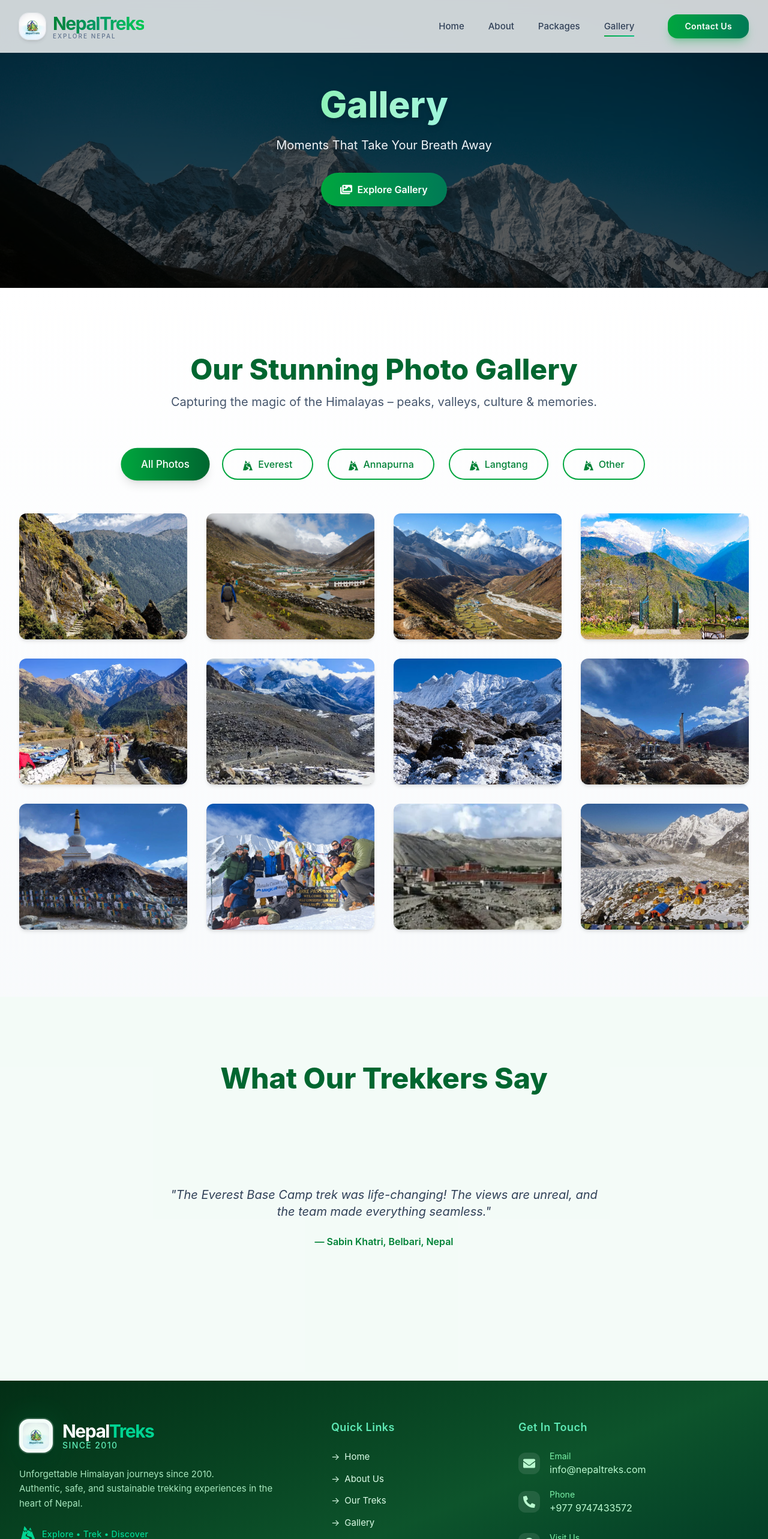
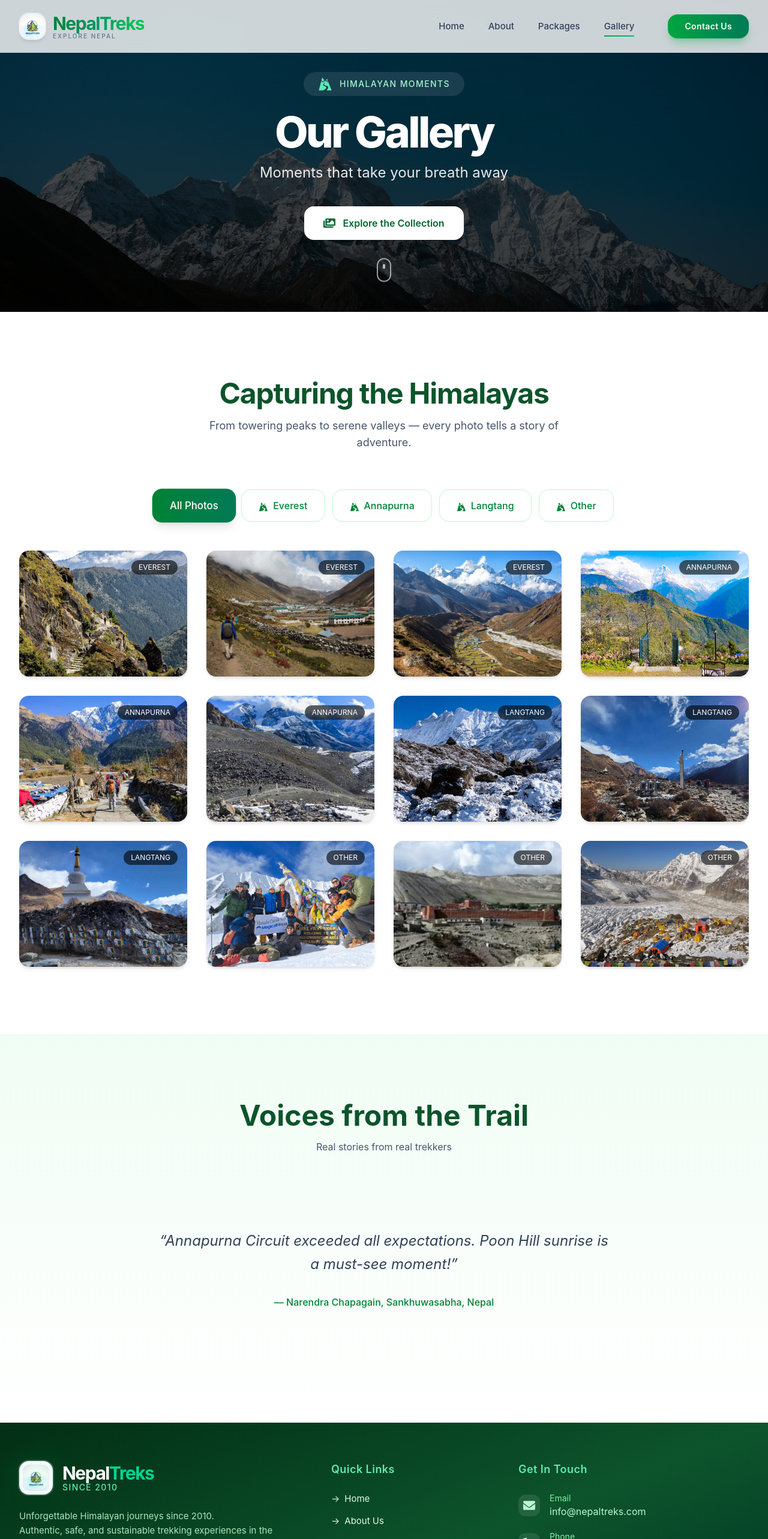
Before and after one commit to sabin-khatri/trekking_web, a React (Vite) app: page /gallery in a window 1280 px wide. Shown: the top 2566 px of the page at 60% size. Built offline with nearby package versions, Linux system fonts and the light colour scheme.

Commit message:
updated code

```diff
--- a/src/pages/Gallery.jsx
+++ b/src/pages/Gallery.jsx
@@ -1,17 +1,15 @@
-/* eslint-disable react-hooks/immutability */
 // src/pages/Gallery.jsx
-import { useState, useEffect } from 'react';
+import { useState, useEffect, useCallback } from 'react';
 import { galleryData } from '../data/galleryData';
 import React from 'react';
 
-// Icons from react-icons
+// Icons
 import {
   FaChevronLeft,
   FaChevronRight,
   FaTimes,
   FaImages
 } from 'react-icons/fa';
-
 import { GiMountainRoad } from 'react-icons/gi';
 
 export default function Gallery() {
@@ -30,7 +28,7 @@ export default function Gallery() {
           }
         });
       },
-      { threshold: 0.1 }
+      { threshold: 0.15 }
     );
 
     document.querySelectorAll('.animate-on-scroll').forEach((el) => observer.observe(el));
@@ -42,7 +40,7 @@ export default function Gallery() {
   useEffect(() => {
     const interval = setInterval(() => {
       setCurrentTestimonial((prev) => (prev + 1) % 4);
-    }, 6000);
+    }, 5000);
 
     return () => clearInterval(interval);
   }, []);
@@ -56,106 +54,115 @@ export default function Gallery() {
     }
   }, [currentFilter]);
 
+  // Keyboard navigation for lightbox (Fixed with useCallback)
+  const closeModal = useCallback(() => {
+    setSelectedImageIndex(null);
+    document.body.style.overflow = '';
+  }, []);
+
+  const prevImage = useCallback(() => {
+    setSelectedImageIndex((prev) =>
+      prev === 0 ? filteredData.length - 1 : prev - 1
+    );
+  }, [filteredData.length]);
+
+  const nextImage = useCallback(() => {
+    setSelectedImageIndex((prev) =>
+      prev === filteredData.length - 1 ? 0 : prev + 1
+    );
+  }, [filteredData.length]);
+
+  useEffect(() => {
+    const handleKeyDown = (e) => {
+      if (selectedImageIndex === null) return;
+      if (e.key === 'Escape') closeModal();
+      if (e.key === 'ArrowLeft') prevImage();
+      if (e.key === 'ArrowRight') nextImage();
+    };
+
+    window.addEventListener('keydown', handleKeyDown);
+    return () => window.removeEventListener('keydown', handleKeyDown);
+  }, [selectedImageIndex, closeModal, prevImage, nextImage]);
+
   const openModal = (index) => {
     setSelectedImageIndex(index);
     document.body.style.overflow = 'hidden';
-  };
-
-  const closeModal = () => {
-    setSelectedImageIndex(null);
-    document.body.style.overflow = '';
-  };
-
-  const prevImage = () => {
-    setSelectedImageIndex((prev) =>
-      prev === 0 ? filteredData.length - 1 : prev - 1
-    );
-  };
-
-  const nextImage = () => {
-    setSelectedImageIndex((prev) =>
-      prev === filteredData.length - 1 ? 0 : prev + 1
-    );
   };
 
   const selectedImage = selectedImageIndex !== null ? filteredData[selectedImageIndex] : null;
 
   return (
     <div className="min-h-screen bg-slate-50">
-
+      {/* Hero Header - Same as before (kept clean) */}
       <header
-        className="relative min-h-[50vh] sm:min-h-[60vh] flex items-center justify-center text-center text-white overflow-hidden"
+        className="relative min-h-[55vh] sm:min-h-[65vh] flex items-center justify-center text-center overflow-hidden"
         style={{
-          backgroundImage: `url('src/assets/img/gallery.avif')`,
+          backgroundImage: `url('/src/assets/img/gallery.avif')`,
           backgroundSize: 'cover',
           backgroundPosition: 'center',
-          backgroundRepeat: 'no-repeat',
+          backgroundAttachment: 'fixed',
         }}
       >
-        <div className="absolute inset-0 bg-black/65" />
+        <div className="absolute inset-0 bg-gradient-to-b from-black/60 via-black/70 to-black/80" />
 
-        <div className="relative z-10 px-5 sm:px-8 max-w-4xl mx-auto">
-          <h1
-            className="
-              text-3xl sm:text-4xl md:text-5xl lg:text-6xl font-extrabold
-              bg-gradient-to-r from-green-300 via-emerald-200 to-teal-200 bg-clip-text text-transparent
-              leading-tight drop-shadow-lg animate-on-scroll
-            "
-          >
-            Gallery
+        <div className="relative z-10 px-6 max-w-5xl mx-auto">
+          <div className="inline-flex items-center gap-3 bg-white/10 backdrop-blur-md px-6 py-2 rounded-full mb-6">
+            <GiMountainRoad className="text-2xl text-emerald-300" />
+            <span className="text-emerald-200 text-sm font-medium tracking-widest">HIMALAYAN MOMENTS</span>
+          </div>
+
+          <h1 className="text-5xl sm:text-6xl md:text-7xl font-extrabold tracking-tighter text-white animate-on-scroll">
+            Our Gallery
           </h1>
-          <p
-            className="mt-3 sm:mt-4 text-base sm:text-lg md:text-xl max-w-3xl mx-auto text-slate-100 animate-on-scroll"
-            style={{ animationDelay: '0.2s' }}
-          >
-            Moments That Take Your Breath Away
+          <p className="mt-4 text-xl sm:text-2xl text-white/90 max-w-2xl mx-auto animate-on-scroll" style={{ animationDelay: '0.2s' }}>
+            Moments that take your breath away
           </p>
+
           <a
             href="#gallery"
-            className="
-              mt-6 sm:mt-8 inline-flex items-center gap-2
-              bg-gradient-to-r from-green-600 to-emerald-700
-              hover:from-green-700 hover:to-emerald-800
-              text-white px-6 sm:px-8 py-3 sm:py-4 rounded-full font-semibold text-sm sm:text-base
-              transition-all duration-300 hover:scale-105 hover:shadow-xl shadow-md
-              animate-on-scroll
-            "
+            className="mt-10 inline-flex items-center gap-3 bg-white text-green-800 hover:bg-emerald-50 px-8 py-4 rounded-2xl font-semibold text-base transition-all hover:scale-105 shadow-xl"
             style={{ animationDelay: '0.4s' }}
           >
-            <FaImages className="text-lg sm:text-xl" />
-            Explore Gallery
+            <FaImages className="text-xl" />
+            Explore the Collection
           </a>
+        </div>
+
+        <div className="absolute bottom-10 left-1/2 -translate-x-1/2 animate-bounce">
+          <div className="w-6 h-10 border-2 border-white/60 rounded-full flex justify-center">
+            <div className="w-1 h-2 bg-white/70 rounded-full mt-2 animate-scroll-down" />
+          </div>
         </div>
       </header>
 
-
-      <section id="gallery" className="py-16 md:py-20 lg:py-28 bg-gradient-to-b from-white to-slate-50">
-        <div className="max-w-7xl mx-auto px-5 sm:px-6 lg:px-8">
-          <div className="text-center mb-12 md:mb-16 animate-on-scroll">
-            <h2 className="text-3xl sm:text-4xl md:text-5xl font-extrabold text-green-800 mb-4">
-              Our Stunning Photo Gallery
+      {/* Gallery Section - Same beautiful design */}
+      <section id="gallery" className="py-20 lg:py-28 bg-white">
+        <div className="max-w-7xl mx-auto px-6 lg:px-8">
+          <div className="text-center mb-16">
+            <h2 className="text-4xl sm:text-5xl font-bold text-green-900 tracking-tight animate-on-scroll">
+              Capturing the Himalayas
             </h2>
-            <p className="text-base sm:text-lg md:text-xl text-slate-600 max-w-3xl mx-auto">
-              Capturing the magic of the Himalayas – peaks, valleys, culture & memories.
+            <p className="mt-4 text-lg text-slate-600 max-w-2xl mx-auto">
+              From towering peaks to serene valleys — every photo tells a story of adventure.
             </p>
           </div>
 
           {/* Filter Buttons */}
-          <div className="flex flex-wrap justify-center gap-3 sm:gap-4 md:gap-6 mb-10 md:mb-14">
+          <div className="flex flex-wrap justify-center gap-3 mb-12">
             {['all', 'everest', 'annapurna', 'langtang', 'other'].map((cat) => (
               <button
                 key={cat}
                 onClick={() => setCurrentFilter(cat)}
                 className={`
-                  px-6 sm:px-8 py-3 rounded-full font-medium text-sm sm:text-base transition-all duration-300
+                  px-7 py-3.5 rounded-2xl font-medium transition-all duration-300 text-sm sm:text-base
                   ${currentFilter === cat
-                    ? 'bg-gradient-to-r from-green-600 to-green-800 text-white shadow-lg scale-105'
-                    : 'border-2 border-green-600 text-green-700 hover:bg-gradient-to-r hover:from-green-600 hover:to-green-800 hover:text-white hover:scale-105'}
+                    ? 'bg-gradient-to-r from-green-700 to-emerald-700 text-white shadow-lg scale-105'
+                    : 'bg-white border border-green-200 text-green-700 hover:border-green-600 hover:text-green-800 hover:shadow-md'}
                 `}
               >
                 {cat === 'all' ? 'All Photos' : (
                   <>
-                    <GiMountainRoad className="inline mr-2 text-base sm:text-lg" />
+                    <GiMountainRoad className="inline mr-2" />
                     {cat.charAt(0).toUpperCase() + cat.slice(1)}
                   </>
                 )}
@@ -164,13 +171,13 @@ export default function Gallery() {
           </div>
 
           {/* Gallery Grid */}
-          <div className="grid grid-cols-1 sm:grid-cols-2 lg:grid-cols-3 xl:grid-cols-4 gap-5 sm:gap-6 md:gap-8">
+          <div className="grid grid-cols-1 sm:grid-cols-2 lg:grid-cols-3 xl:grid-cols-4 gap-6 md:gap-8">
             {filteredData.map((item, index) => (
               <div
                 key={index}
-                className="group relative overflow-hidden rounded-xl shadow-md cursor-pointer animate-on-scroll hover:shadow-xl transition-all duration-300"
-                style={{ animationDelay: `${index * 60}ms` }}
                 onClick={() => openModal(index)}
+                className="group relative overflow-hidden rounded-2xl shadow-md cursor-pointer hover:shadow-2xl transition-all duration-500 animate-on-scroll"
+                style={{ animationDelay: `${index * 50}ms` }}
               >
                 <div className="aspect-[4/3] overflow-hidden">
                   <img
@@ -180,13 +187,14 @@ export default function Gallery() {
                     loading="lazy"
                   />
                 </div>
-                <div className="absolute inset-0 bg-gradient-to-t from-black/70 via-black/10 to-transparent opacity-0 group-hover:opacity-100 transition-opacity duration-400 flex flex-col justify-end p-4 sm:p-5">
-                  <h3 className="text-white text-base sm:text-lg font-semibold line-clamp-1">
-                    {item.alt}
-                  </h3>
-                  <p className="text-gray-200 text-xs sm:text-sm mt-1 line-clamp-2">
-                    {item.description}
-                  </p>
+
+                <div className="absolute inset-0 bg-gradient-to-t from-black/80 via-black/30 to-transparent opacity-0 group-hover:opacity-100 transition-all duration-300 flex flex-col justify-end p-6">
+                  <h3 className="text-white text-lg font-semibold line-clamp-1">{item.alt}</h3>
+                  <p className="text-white/80 text-sm mt-1.5 line-clamp-2">{item.description}</p>
+                </div>
+
+                <div className="absolute top-4 right-4 bg-black/60 text-white text-xs px-3 py-1 rounded-full backdrop-blur-sm">
+                  {item.category === 'all' ? 'Himalaya' : item.category.toUpperCase()}
                 </div>
               </div>
             ))}
@@ -194,78 +202,80 @@ export default function Gallery() {
         </div>
       </section>
 
-      {/* Testimonials */}
-      <section className="py-16 md:py-20 lg:py-28 bg-green-50/50">
-        <div className="max-w-7xl mx-auto px-5 sm:px-6 lg:px-8 text-center">
-          <h2 className="text-3xl sm:text-4xl md:text-5xl font-extrabold text-green-800 mb-10 md:mb-12 animate-on-scroll">
-            What Our Trekkers Say
+      {/* Testimonials Section - Same */}
+      <section className="py-20 lg:py-28 bg-gradient-to-b from-green-50 to-white">
+        <div className="max-w-5xl mx-auto px-6 text-center">
+          <h2 className="text-4xl sm:text-5xl font-bold text-green-900 mb-4 animate-on-scroll">
+            Voices from the Trail
           </h2>
+          <p className="text-slate-600 mb-12">Real stories from real trekkers</p>
 
-          <div className="relative max-w-4xl mx-auto h-64 sm:h-72 md:h-80 overflow-hidden px-4">
+          <div className="relative h-80 sm:h-72 mx-auto">
             {[
               { text: "The Everest Base Camp trek was life-changing! The views are unreal, and the team made everything seamless.", author: "Sabin Khatri, Belbari, Nepal" },
               { text: "Annapurna Circuit exceeded all expectations. Poon Hill sunrise is a must-see moment!", author: "Narendra Chapagain, Sankhuwasabha, Nepal" },
               { text: "Langtang Valley felt like a hidden gem – peaceful, beautiful, and authentic Nepal.", author: "Suman Parajuli, Chatara, Nepal" },
               { text: "Manaslu & Upper Mustang were the adventure of a lifetime – remote and incredibly rewarding.", author: "Sulok Pokhrel, Khorsane, Nepal" },
-            ].map((t, i) => (
+            ].map((testimonial, i) => (
               <div
                 key={i}
-                className={`absolute inset-0 flex flex-col justify-center items-center transition-opacity duration-1000 ${
-                  i === currentTestimonial ? 'opacity-100' : 'opacity-0 pointer-events-none'
-                }`}
+                className={`absolute inset-0 transition-all duration-700 flex flex-col justify-center items-center px-6
+                  ${i === currentTestimonial ? 'opacity-100 scale-100' : 'opacity-0 scale-95 pointer-events-none'}`}
               >
-                <p className="text-base sm:text-lg md:text-xl italic text-slate-700 max-w-3xl px-4">
-                  "{t.text}"
-                </p>
-                <span className="mt-6 font-semibold text-green-700 text-sm sm:text-base">
-                  — {t.author}
-                </span>
+                <div className="max-w-3xl">
+                  <p className="text-xl sm:text-2xl italic leading-relaxed text-slate-700">
+                    “{testimonial.text}”
+                  </p>
+                  <div className="mt-8 text-green-700 font-medium">
+                    — {testimonial.author}
+                  </div>
+                </div>
               </div>
             ))}
           </div>
         </div>
       </section>
 
-
-      {selectedImageIndex !== null && (
+      {/* Lightbox Modal */}
+      {selectedImageIndex !== null && selectedImage && (
         <div
-          className="fixed inset-0 bg-black/95 z-50 flex items-center justify-center p-2 sm:p-4"
+          className="fixed inset-0 bg-black/95 z-[100] flex items-center justify-center p-4"
           onClick={closeModal}
         >
           <button
-            className="absolute top-4 right-4 sm:top-6 sm:right-6 text-white w-12 h-12 rounded-full flex items-center justify-center bg-black/50 hover:bg-green-600 transition"
             onClick={closeModal}
+            className="absolute top-6 right-6 text-white bg-black/50 hover:bg-red-600 w-14 h-14 rounded-full flex items-center justify-center transition-all z-10"
           >
-            <FaTimes className="text-2xl" />
+            <FaTimes className="text-3xl" />
           </button>
 
           <button
-            className="absolute left-3 sm:left-6 top-1/2 -translate-y-1/2 text-white w-12 h-12 rounded-full flex items-center justify-center bg-black/50 hover:bg-green-600 transition"
             onClick={(e) => { e.stopPropagation(); prevImage(); }}
+            className="absolute left-6 top-1/2 -translate-y-1/2 text-white bg-black/50 hover:bg-green-700 w-14 h-14 rounded-full flex items-center justify-center transition-all"
           >
-            <FaChevronLeft className="text-2xl" />
+            <FaChevronLeft className="text-3xl" />
           </button>
 
           <button
-            className="absolute right-3 sm:right-6 top-1/2 -translate-y-1/2 text-white w-12 h-12 rounded-full flex items-center justify-center bg-black/50 hover:bg-green-600 transition"
             onClick={(e) => { e.stopPropagation(); nextImage(); }}
+            className="absolute right-6 top-1/2 -translate-y-1/2 text-white bg-black/50 hover:bg-green-700 w-14 h-14 rounded-full flex items-center justify-center transition-all"
           >
-            <FaChevronRight className="text-2xl" />
+            <FaChevronRight className="text-3xl" />
           </button>
 
-          <div className="relative w-full max-w-[95vw] sm:max-w-5xl md:max-w-6xl" onClick={(e) => e.stopPropagation()}>
+          <div
+            className="relative w-full max-w-5xl max-h-[90vh] flex items-center justify-center"
+            onClick={(e) => e.stopPropagation()}
+          >
             <img
               src={selectedImage.src}
               alt={selectedImage.alt}
-              className="w-full max-h-[80vh] sm:max-h-[85vh] object-contain rounded-xl sm:rounded-2xl shadow-2xl"
+              className="max-h-[85vh] w-auto rounded-2xl shadow-2xl object-contain"
             />
-            <div className="absolute bottom-0 left-0 right-0 bg-gradient-to-t from-black/80 to-transparent p-5 sm:p-8 rounded-b-xl sm:rounded-b-2xl">
-              <h3 className="text-white text-xl sm:text-2xl md:text-3xl font-bold mb-2">
-                {selectedImage.alt}
-              </h3>
-              <p className="text-gray-200 text-sm sm:text-base md:text-lg">
-                {selectedImage.description}
-              </p>
+
+            <div className="absolute bottom-0 left-0 right-0 bg-gradient-to-t from-black/90 to-transparent p-8 rounded-b-2xl">
+              <h3 className="text-white text-2xl sm:text-3xl font-bold">{selectedImage.alt}</h3>
+              <p className="text-white/80 mt-2 text-base sm:text-lg">{selectedImage.description}</p>
             </div>
           </div>
         </div>
```
